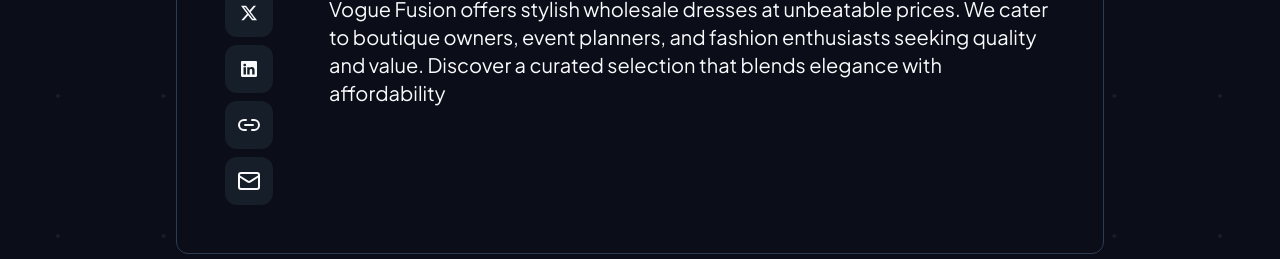
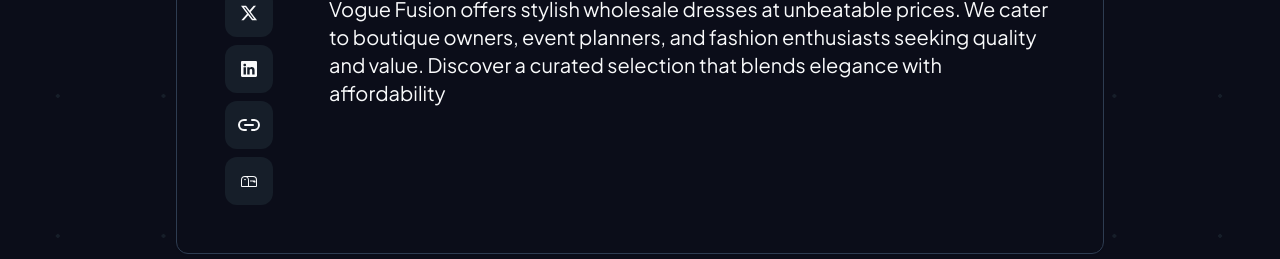
Before and after one commit to itzTedx/portfolio-melwin, a Next.js app: page /projects/app-good-food-social-media in a window 1280 px wide. Shown: the part 904-1163 px from the top of the page. Built offline with nearby package versions, Linux system fonts and the light colour scheme.

Commit message:
Added: Share icons

```diff
--- a/src/app/projects/_components/project.tsx
+++ b/src/app/projects/_components/project.tsx
@@ -1,7 +1,7 @@
 import { Card, CardContent, CardDescription } from "@/components/ui/card";
 import { Link2, Mail } from "lucide-react";
 import Image from "next/image";
-import { BsLinkedin, BsTwitterX } from "react-icons/bs";
+import { BsLinkedin, BsMailbox, BsTwitterX } from "react-icons/bs";
 
 interface ProjectsCardProps {
   project: {
@@ -52,7 +52,7 @@ export default function Project({ project }: ProjectsCardProps) {
                 <Link2 />
               </div>
               <div className="group flex h-10 w-10 items-center justify-center rounded-lg bg-muted p-2 transition-colors duration-300 hover:border sm:h-12 sm:w-12">
-                <Mail />
+                <BsMailbox />
               </div>
             </div>
           </aside>
```
